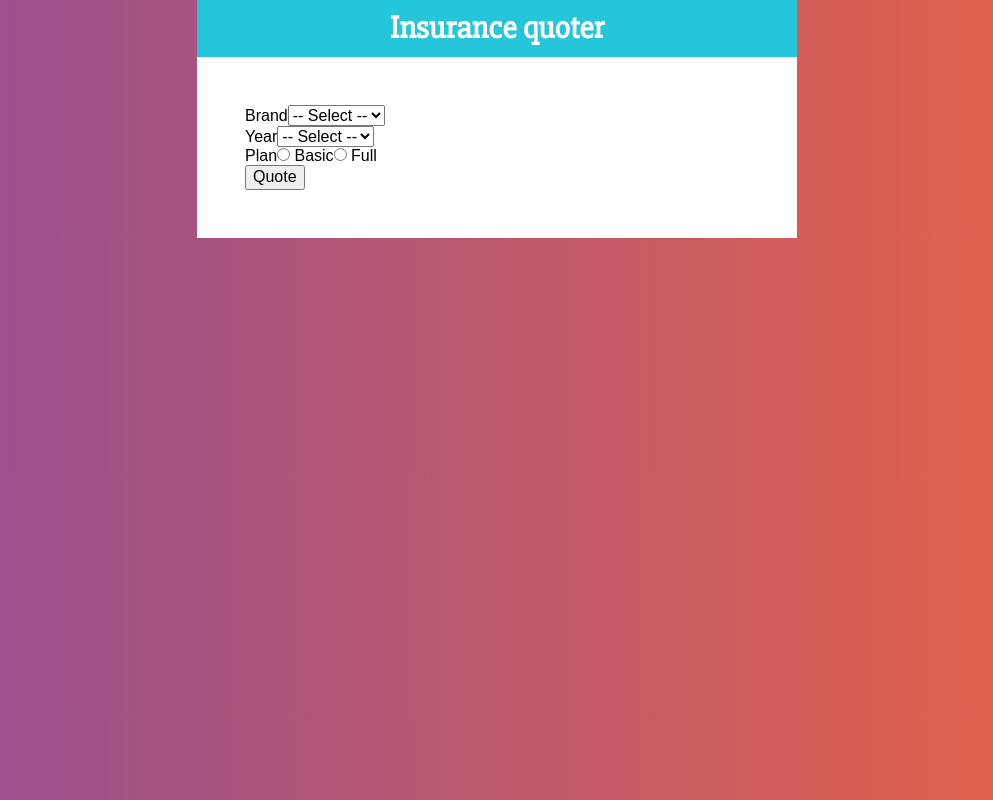
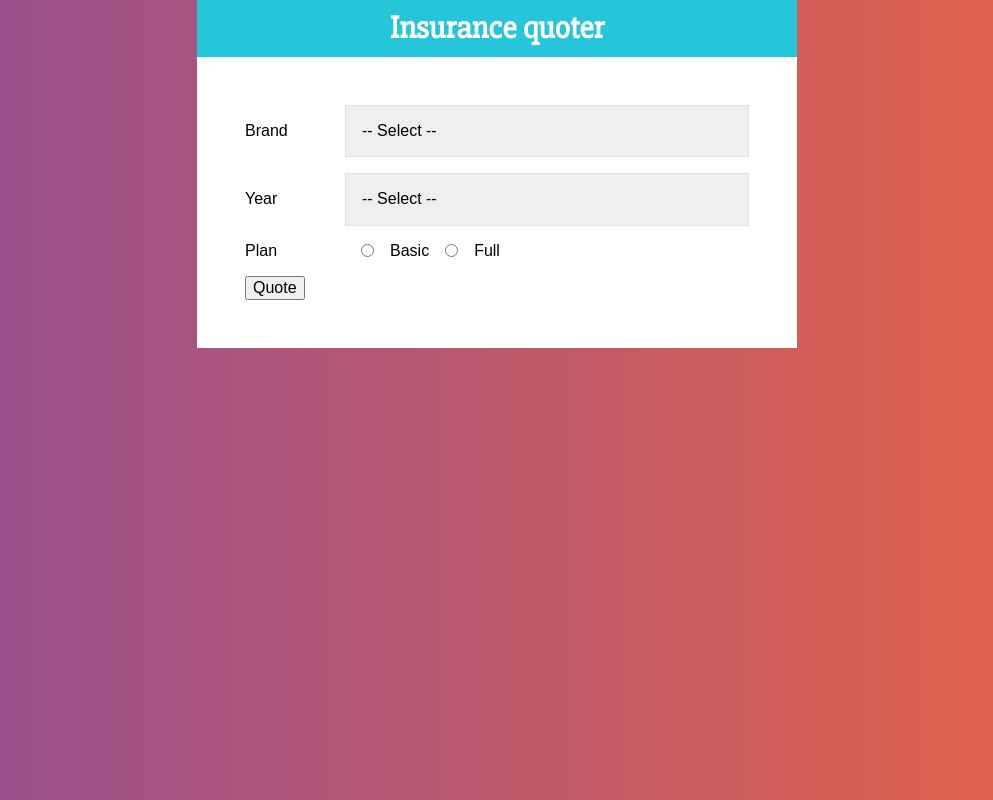
Before and after one commit to alecaceres/quoter, a React (Create React App) app: page / in a window 1280 px wide. Shown: the whole page, without its empty margins (143-1136 px from the left). Built offline with nearby package versions, Linux system fonts and the light colour scheme.

Commit message:
Add styled components to Form

```diff
--- a/src/components/Form.js
+++ b/src/components/Form.js
@@ -1,25 +1,48 @@
 import React from "react";
+import styled from "@emotion/styled";
+
+const Field = styled.div`
+    display: flex;
+    margin-bottom: 1rem;
+    align-items: center;
+`;
+
+const Label = styled.label`
+    flex: 0 0 100px;
+`;
+
+const Select = styled.select`
+    display: block;
+    width: 100%;
+    padding: 1rem;
+    border: 1px solid #e1e1e1;
+    -webkit-appearance: none;
+`;
+
+const InputRadio = styled.input`
+    margin: 0 1rem;
+`;
 
 const Form = () => {
     return (
         <form>
-            <div>
-                <label>
+            <Field>
+                <Label>
                     Brand
-                </label>
-                <select>
+                </Label>
+                <Select>
                     <option value="">-- Select --</option>
                     <option value="american">American</option>
                     <option value="european">European</option>
                     <option value="asian">Asian</option>
-                </select>
-            </div>
+                </Select>
+            </Field>
 
-            <div>
-                <label>
+            <Field>
+                <Label>
                     Year
-                </label>
-                <select>
+                </Label>
+                <Select>
                     <option value="">-- Select --</option>
                     <option value="2021">2021</option>
                     <option value="2020">2020</option>
@@ -31,24 +54,24 @@
                     <option value="2014">2014</option>
                     <option value="2013">2013</option>
                     <option value="2012">2012</option>
-                </select>
-            </div>
+                </Select>
+            </Field>
 
-            <div>
-                <label>
+            <Field>
+                <Label>
                     Plan
-                </label>
-                <input
+                </Label>
+                <InputRadio
                     type="radio"
                     name="plan"
                     value="basic"
                 /> Basic
-                <input
+                <InputRadio
                     type="radio"
                     name="plan"
                     value="full"
                 /> Full
-            </div>
+            </Field>
 
             <button type="button">Quote</button>
         </form>
```
